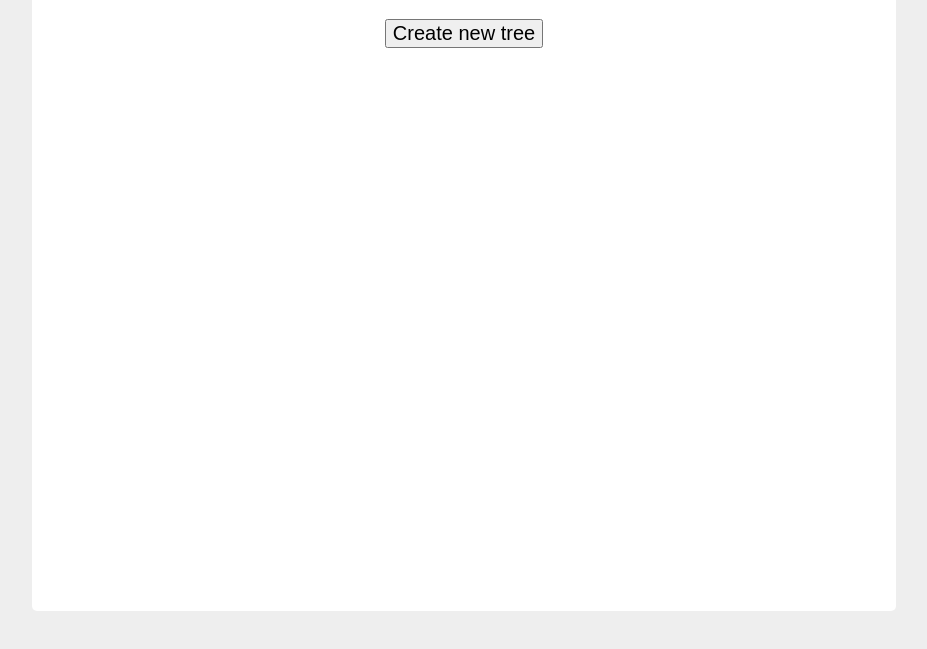
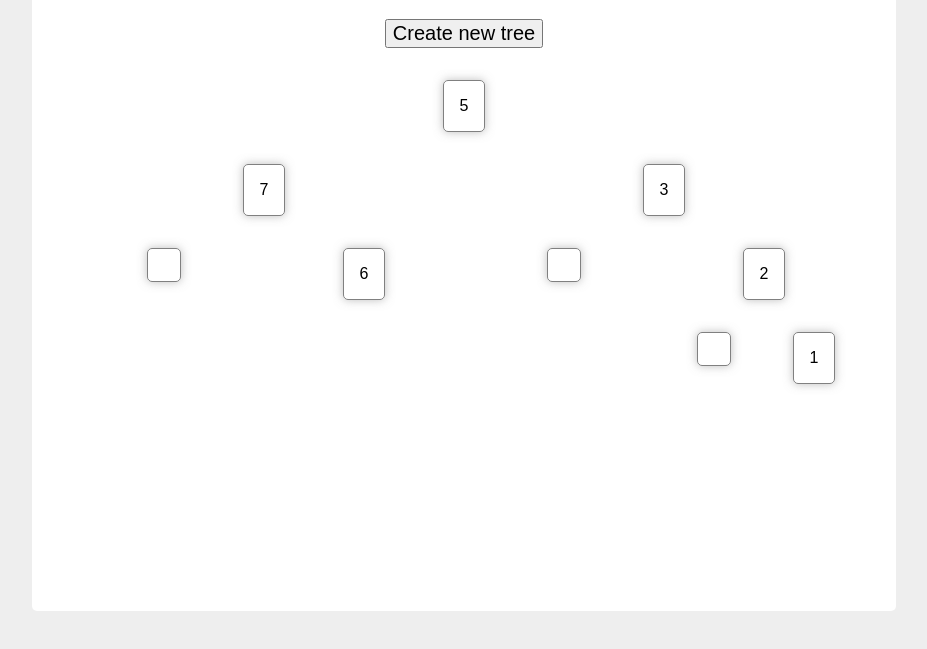
Before and after one commit to stephengroe/top-binary-search-tree, a plain HTML site: page index.html in a window 1280 px wide. Shown: the part 101-750 px from the top of the page, without its empty margins (176-1103 px from the left). Drawn offline with Linux system fonts and the light colour scheme.

Commit message:
Add basic tree generation and display

```diff
--- a/binary-search-tree.js
+++ b/binary-search-tree.js
@@ -0,0 +1,78 @@
+// Build tree
+function buildTree(array) {
+
+  if (array.length <= 1) {
+    return createNode(array[0], null, null);
+  }
+
+  const midpoint = Math.floor(array.length / 2);
+  const newNode = createNode(
+    array[midpoint],
+    buildTree(array.slice(0, midpoint)),
+    buildTree(array.slice(midpoint + 1, array.length - 1))
+  );
+
+  return newNode;
+}
+
+// Factory functions
+function createTree(root) {
+  return {
+    root,
+  }
+}
+
+function createNode(value, left, right) {
+  return {
+    value,
+    left,
+    right,
+  }
+}
+
+// Render tree
+function renderTree(root) {
+  const container = document.querySelector("#tree-container");
+
+  while (container.firstChild) {
+    container.removeChild(container.firstChild);
+  }
+  container.append(renderNode(root));
+}
+
+function renderNode(root) {
+  let nodeContainer = document.createElement("div");
+  nodeContainer.setAttribute("class", "node-container");
+
+  let nodeContent = document.createElement("p");
+  nodeContent.setAttribute("class", "tree-node");
+
+  let branchContainer = document.createElement("div");
+  branchContainer.setAttribute("class", "branch-container");
+
+  if (root === null) {
+    nodeContent.textContent = "null";
+  } else {
+    nodeContent.textContent = root.value;
+  }
+
+  if (root.right !== null) {
+    branchContainer.append(renderNode(root.right));
+  }
+
+  if (root.left !== null) {
+    branchContainer.append(renderNode(root.left));
+  }
+
+  nodeContainer.append(nodeContent, branchContainer);
+  return nodeContainer;
+}
+
+// Generate random array
+function generateArray(length) {
+  return [1, 2, 3, 4, 5, 6, 7, 8, 9];
+}
+
+const randomArray = generateArray(10);
+const tree = buildTree(randomArray);
+renderTree(tree);
--- a/style.css
+++ b/style.css
@@ -29,12 +29,20 @@ h1 {
   width: 100%;
 }
 
-.tree-branch {
+.node-container {
+  display: flex;
+  flex-flow: column;
+  justify-content: center;
+  align-items: center;
+  width: 100%;
+}
+
+.branch-container {
   display: flex;
   flex-flow: row;
   justify-content: center;
-  align-items: center;
-
+  align-items: flex-start;
+  width: 100%;
 }
 
 .tree-node {
```
